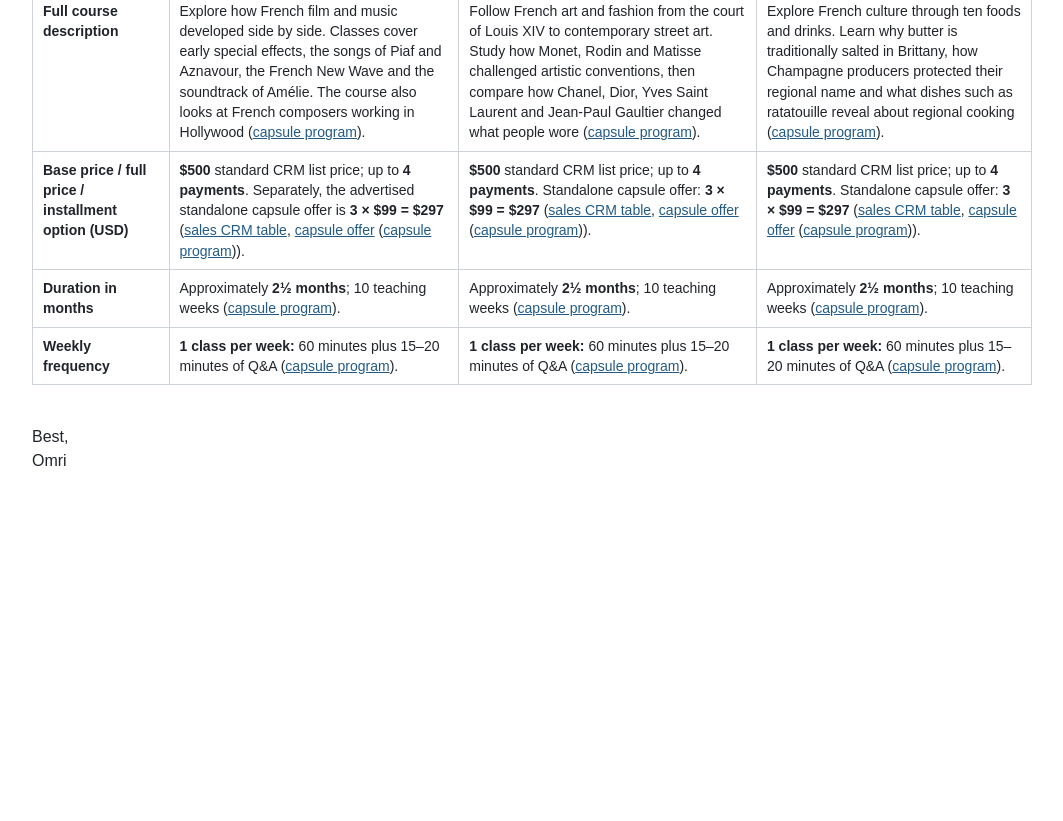
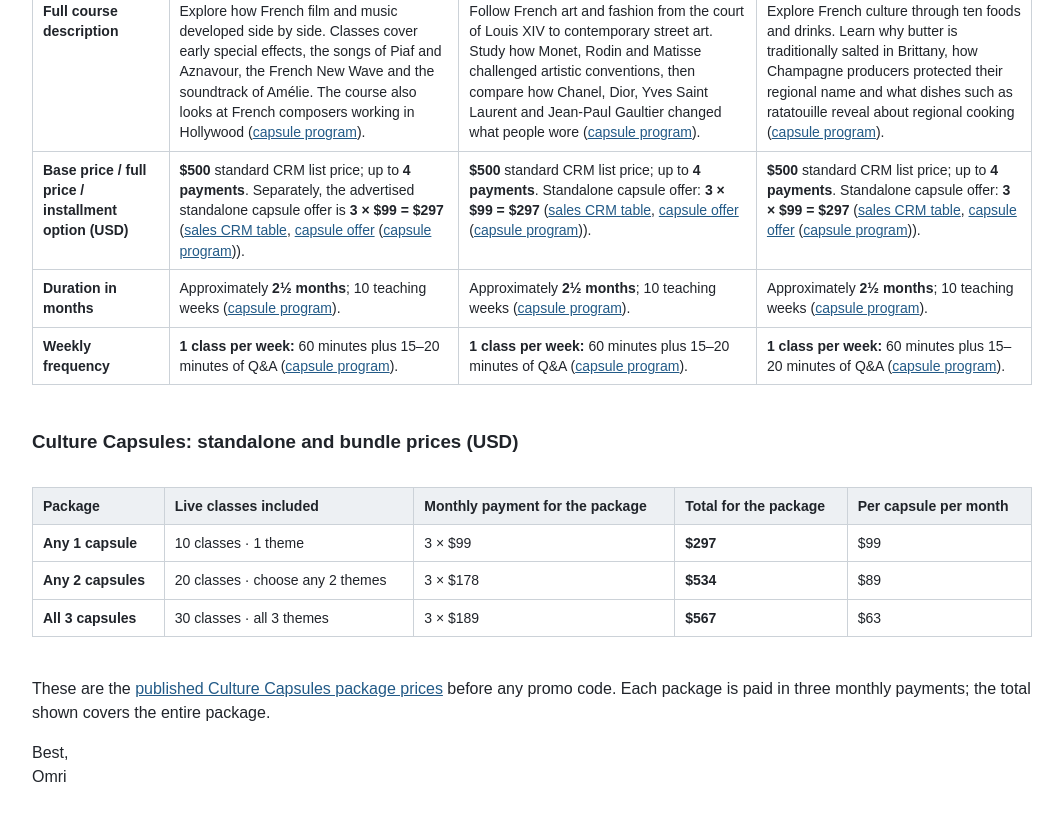
Before and after one commit to gitteromri-ux/french-atelier-app-catalog-handoff, a plain HTML site: page preview/index.html in a window 1280 px wide. Shown: the part 2362-3183 px from the top of the page, without its empty margins (108-1171 px from the left). Before the commit the page ends 2901 px from the top, so only its background shows below. Drawn offline with Linux system fonts and the light colour scheme.

Commit message:
Include standalone and bundle prices in the Culture Capsules reply
Co-authored-by: Perplexity <noreply@perplexity.ai>

```diff
--- a/preview/index.html
+++ b/preview/index.html
@@ -374,6 +374,47 @@ program</a>).</td>
 </tr>
 </tbody>
 </table>
+<h3 id="culture-capsules-standalone-and-bundle-prices-usd">Culture
+Capsules: standalone and bundle prices (USD)</h3>
+<table>
+<thead>
+<tr>
+<th>Package</th>
+<th>Live classes included</th>
+<th>Monthly payment for the package</th>
+<th>Total for the package</th>
+<th>Per capsule per month</th>
+</tr>
+</thead>
+<tbody>
+<tr>
+<td><strong>Any 1 capsule</strong></td>
+<td>10 classes · 1 theme</td>
+<td>3 × $99</td>
+<td><strong>$297</strong></td>
+<td>$99</td>
+</tr>
+<tr>
+<td><strong>Any 2 capsules</strong></td>
+<td>20 classes · choose any 2 themes</td>
+<td>3 × $178</td>
+<td><strong>$534</strong></td>
+<td>$89</td>
+</tr>
+<tr>
+<td><strong>All 3 capsules</strong></td>
+<td>30 classes · all 3 themes</td>
+<td>3 × $189</td>
+<td><strong>$567</strong></td>
+<td>$63</td>
+</tr>
+</tbody>
+</table>
+<p>These are the <a
+href="https://www.frenchatelierlive.com/culture-capsules">published
+Culture Capsules package prices</a> before any promo code. Each package
+is paid in three monthly payments; the total shown covers the entire
+package.</p>
 <p>Best,<br />
 Omri</p>
 </article><script>
```
Also changed, not shown: 1 other file.
